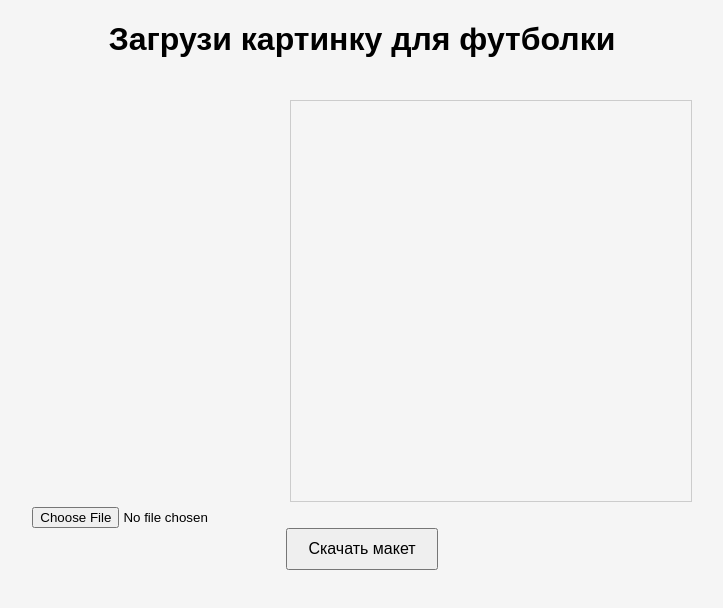
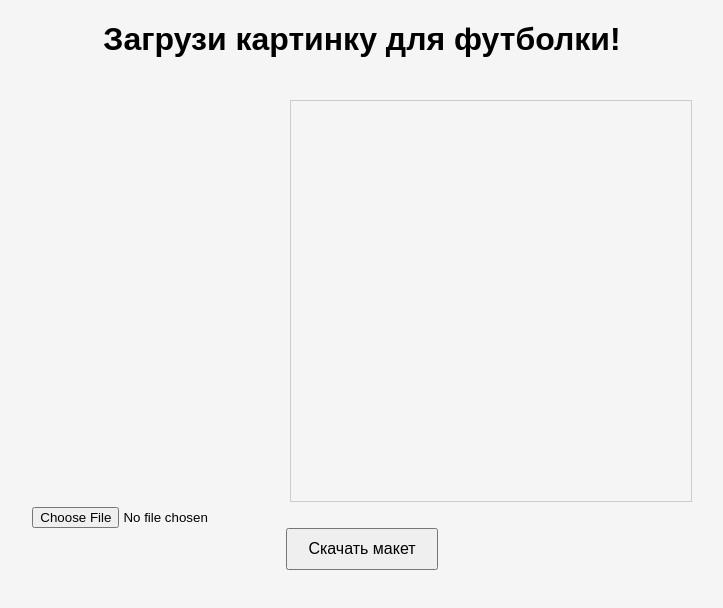
Before and after one commit to DaisonP/tshirt-maker, a plain HTML site: page index.html in a window 1280 px wide. Shown: the whole page, without its empty margins (278-1001 px from the left). Drawn offline with Linux system fonts and the light colour scheme.

Commit message:
Добавлен текст-тест в заголовок

```diff
--- a/index.html
+++ b/index.html
@@ -6,7 +6,7 @@
   <link rel="stylesheet" href="style.css">
 </head>
 <body>
-  <h1>Загрузи картинку для футболки</h1>
+  <h1>Загрузи картинку для футболки!</h1>
 
   <input type="file" id="upload" accept="image/*">
   <canvas id="canvas" width="400" height="400"></canvas>
```
